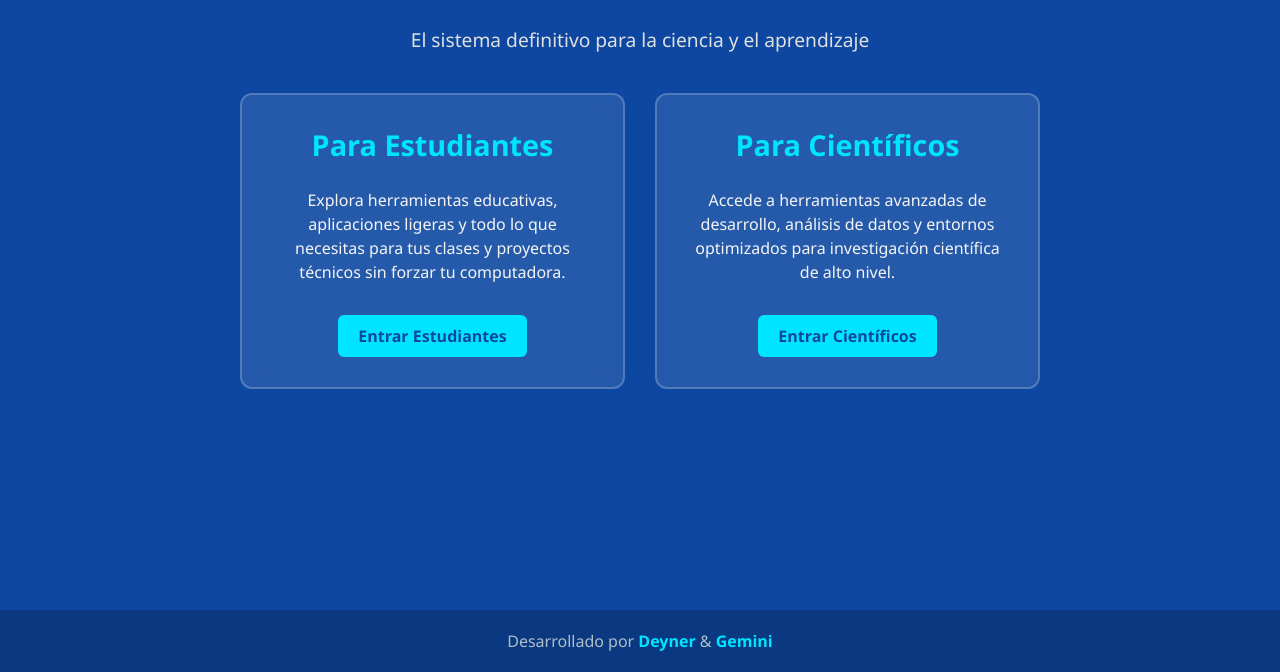
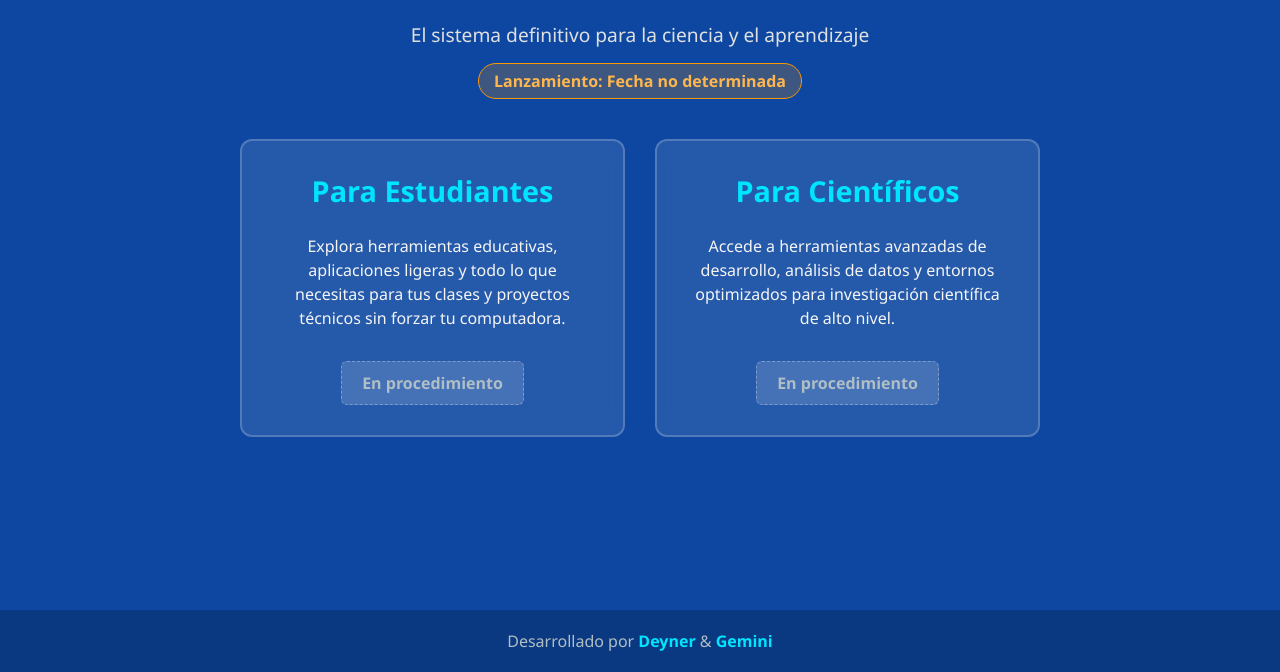
Before and after one commit to deynerantoniovelizguerra-netizen/scientific-linux-2.0, a plain HTML site: page index.html in a window 1280 px wide. Shown: the part 128-800 px from the top of the page. Drawn offline with Linux system fonts and the light colour scheme.

Commit message:
Update styles and add release date alert

```diff
--- a/index.html
+++ b/index.html
@@ -64,14 +64,27 @@
         h1 {
             font-size: 3rem;
             margin-top: 60px;
-            margin-bottom: 10px;
+            margin-bottom: 5px;
             text-shadow: 2px 2px 8px rgba(0,0,0,0.5);
         }
 
         p.subtitulo {
             font-size: 1.2rem;
+            margin-bottom: 15px;
+            color: #e0e0e0;
+        }
+
+        /* Alerta de Fecha no determinada */
+        .fecha-lanzamiento {
+            font-size: 1rem;
+            background-color: rgba(255, 152, 0, 0.2);
+            border: 1px solid #ff9800;
+            color: #ffb74d;
+            padding: 6px 15px;
+            border-radius: 20px;
             margin-bottom: 40px;
-            color: #e0e0e0;
+            display: inline-block;
+            font-weight: bold;
         }
 
         /* Contenedor de las secciones */
@@ -82,7 +95,7 @@
             width: 90%;
             justify-content: center;
             flex-wrap: wrap;
-            margin-bottom: 80px; /* Espacio para que no pise el pie de página */
+            margin-bottom: 80px;
         }
 
         /* Tarjetas para Estudiantes y Científicos */
@@ -115,21 +128,25 @@
             line-height: 1.5;
         }
 
-        /* Botones de acción */
-        .boton {
+        /* Botones de acción (Modo: En procedimiento) */
+        .boton-procedimiento {
             display: inline-block;
             margin-top: 15px;
             padding: 10px 20px;
-            background-color: #00e5ff;
-            color: #0d47a1;
+            background-color: rgba(255, 255, 255, 0.15);
+            color: #b0bec5;
             text-decoration: none;
             font-weight: bold;
             border-radius: 6px;
-            transition: background-color 0.2s;
+            border: 1px dashed rgba(255, 255, 255, 0.3);
+            cursor: not-allowed;
+            transition: all 0.2s;
         }
 
-        .boton:hover {
-            background-color: #ffffff;
+        .tarjeta:hover .boton-procedimiento {
+            border-color: #00e5ff;
+            color: #00e5ff;
+            background-color: rgba(0, 229, 255, 0.05);
         }
 
         /* Pie de página con los nombres */
@@ -163,6 +180,11 @@
     <h1>Scientific Linux 2.0</h1>
     <p class="subtitulo">El sistema definitivo para la ciencia y el aprendizaje</p>
 
+    <!-- Indicador de Fecha No Determinada -->
+    <div class="fecha-lanzamiento">
+        Lanzamiento: Fecha no determinada
+    </div>
+
     <!-- Las dos partes solicitadas -->
     <div class="secciones-container">
 
@@ -170,14 +192,14 @@
         <div class="tarjeta">
             <h2>Para Estudiantes</h2>
             <p>Explora herramientas educativas, aplicaciones ligeras y todo lo que necesitas para tus clases y proyectos técnicos sin forzar tu computadora.</p>
-            <a href="#" class="boton">Entrar Estudiantes</a>
+            <span class="boton-procedimiento">En procedimiento</span>
         </div>
 
         <!-- Parte 2: Para Científicos -->
         <div class="tarjeta">
             <h2>Para Científicos</h2>
             <p>Accede a herramientas avanzadas de desarrollo, análisis de datos y entornos optimizados para investigación científica de alto nivel.</p>
-            <a href="#" class="boton">Entrar Científicos</a>
+            <span class="boton-procedimiento">En procedimiento</span>
         </div>
 
     </div>
```
